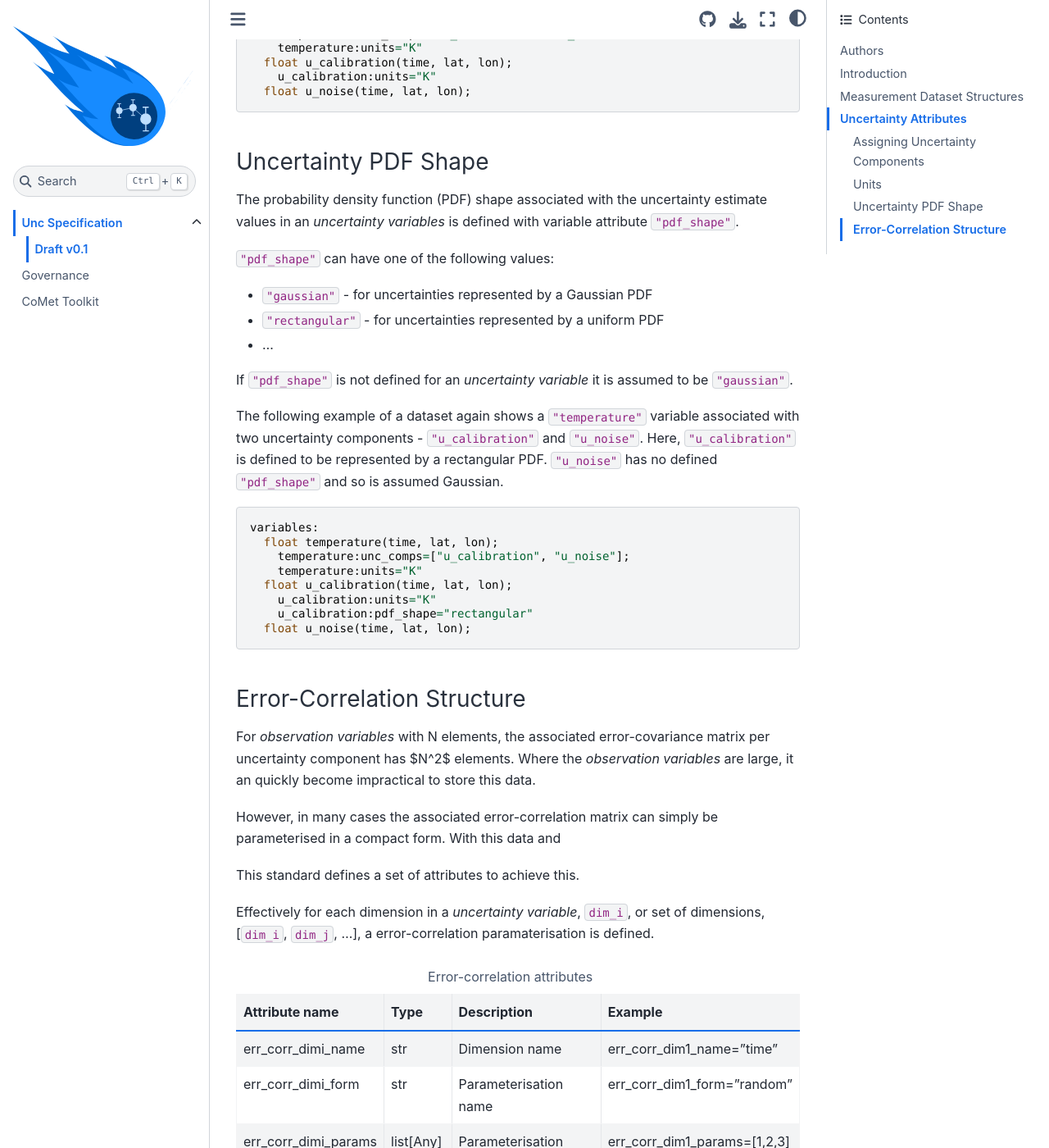
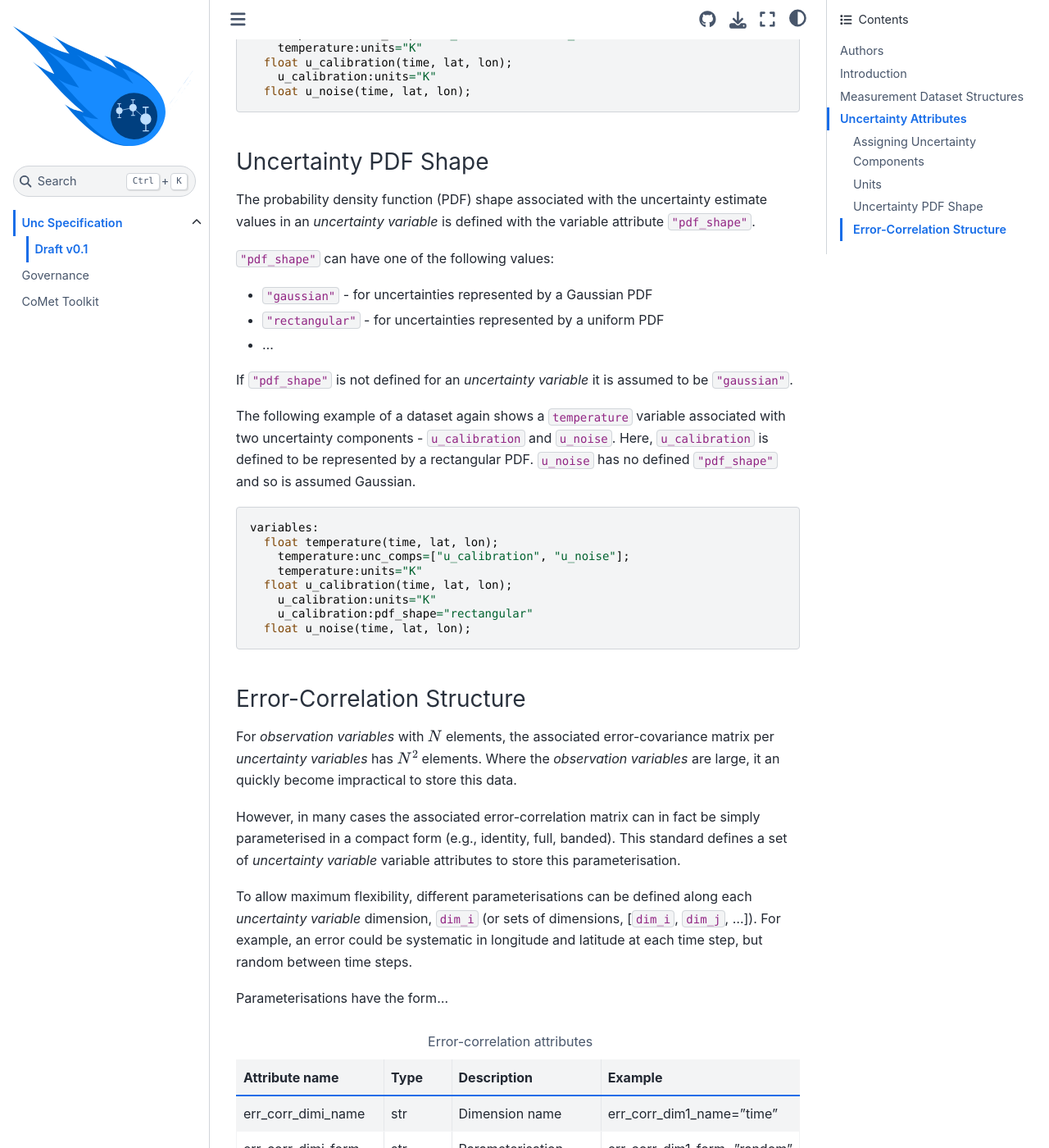
Before and after one commit to comet-toolkit/unc_website, a Sphinx documentation site: the page built from source/specification/draft-v0.1/unc_specification.rst, in a window 1280 px wide and 1400 px high, scrolled down 5224 px. Shown: the whole window at 82% size. Built offline with Sphinx 7.4.7 and the Sphinx Book theme 1.1.4, drawn with Linux system fonts in a browser that asks for light colours; some of the changed text lies outside the part shown.

Commit message:
update uncertainty metadata defs

```diff
--- a/source/specification/draft-v0.1/unc_specification.rst
+++ b/source/specification/draft-v0.1/unc_specification.rst
@@ -168,13 +168,13 @@
 Units
 -----
 
-The variable attribute `"units"` is required for variables that are dimensional. `"units"` should be defined as a string.
+The physical units associated with *observation variables* and *uncertainty variables* should be defined by the `"units"` variable attribute as a string.
 
 *Observation variables* are assumed dimensionless if the variable attribute `"units"` is not defined.
 
 *uncertainty variables* must have the same `"units"` as the *observation variables* they are associated with. If `"units"` is not defined, the *uncertainty variable* is assumed fractional.
 
-The following example of a dataset again shows a `"temperature"` variable associated with two uncertainty components - `"u_calibration"` and `"u_noise"`. Here, `"u_calibration"` is defined with units `K`, matching `"temperature"`. `"u_noise"` has no defined units and so is a fractional uncertainty
+The following example of a dataset again shows a `temperature` variable associated with two uncertainty components - `u_calibration` and `u_noise`. Here, `u_calibration` is defined with units `K`, matching `temperature`. `u_noise` has no defined units and so is a fractional uncertainty
 
 .. code-block::
 
@@ -189,7 +189,7 @@
 Uncertainty PDF Shape
 ---------------------
 
-The probability density function (PDF) shape associated with the uncertainty estimate values in an *uncertainty variables* is defined with variable attribute `"pdf_shape"`.
+The probability density function (PDF) shape associated with the uncertainty estimate values in an *uncertainty variable* is defined with the variable attribute `"pdf_shape"`.
 
 `"pdf_shape"` can have one of the following values:
 
@@ -199,7 +199,7 @@
 
 If `"pdf_shape"` is not defined for an *uncertainty variable* it is assumed to be `"gaussian"`.
 
-The following example of a dataset again shows a `"temperature"` variable associated with two uncertainty components - `"u_calibration"` and `"u_noise"`. Here, `"u_calibration"` is defined to be represented by a rectangular PDF. `"u_noise"` has no defined `"pdf_shape"` and so is assumed Gaussian.
+The following example of a dataset again shows a `temperature` variable associated with two uncertainty components - `u_calibration` and `u_noise`. Here, `u_calibration` is defined to be represented by a rectangular PDF. `u_noise` has no defined `"pdf_shape"` and so is assumed Gaussian.
 
 .. code-block::
 
@@ -216,13 +216,13 @@
 Error-Correlation Structure
 ---------------------------
 
-For *observation variables* with N elements, the associated error-covariance matrix per uncertainty component has $N^2$ elements. Where the *observation variables* are large, it an quickly become impractical to store this data.
+For *observation variables* with :math:`N` elements, the associated error-covariance matrix per *uncertainty variables* has :math:`N^2` elements. Where the *observation variables* are large, it an quickly become impractical to store this data.
 
-However, in many cases the associated error-correlation matrix can simply be parameterised in a compact form. With this data and
+However, in many cases the associated error-correlation matrix can in fact be simply parameterised in a compact form (e.g., identity, full, banded). This standard defines a set of *uncertainty variable* variable attributes to store this parameterisation.
 
-This standard defines a set of attributes to achieve this.
+To allow maximum flexibility, different parameterisations can be defined along each *uncertainty variable* dimension, `dim_i` (or sets of dimensions, [`dim_i`, `dim_j`, ...]). For example, an error could be systematic in longitude and latitude at each time step, but random between time steps.
 
-Effectively for each dimension in a *uncertainty variable*, `dim_i`, or set of dimensions, [`dim_i`, `dim_j`, ...], a error-correlation paramaterisation is defined.
+Parameterisations have the form...
 
 .. list-table:: Error-correlation attributes
    :widths: 15 15 50 30
```
Also changed, not shown: other parts of source/specification/draft-v0.1/unc_specification.rst (+3 -3 lines).
